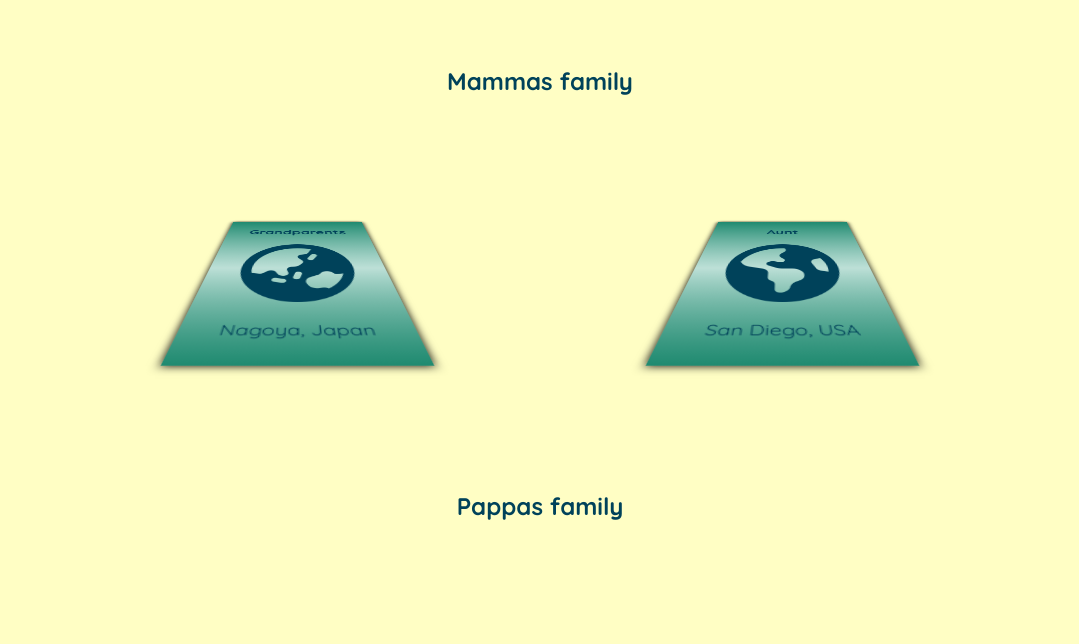
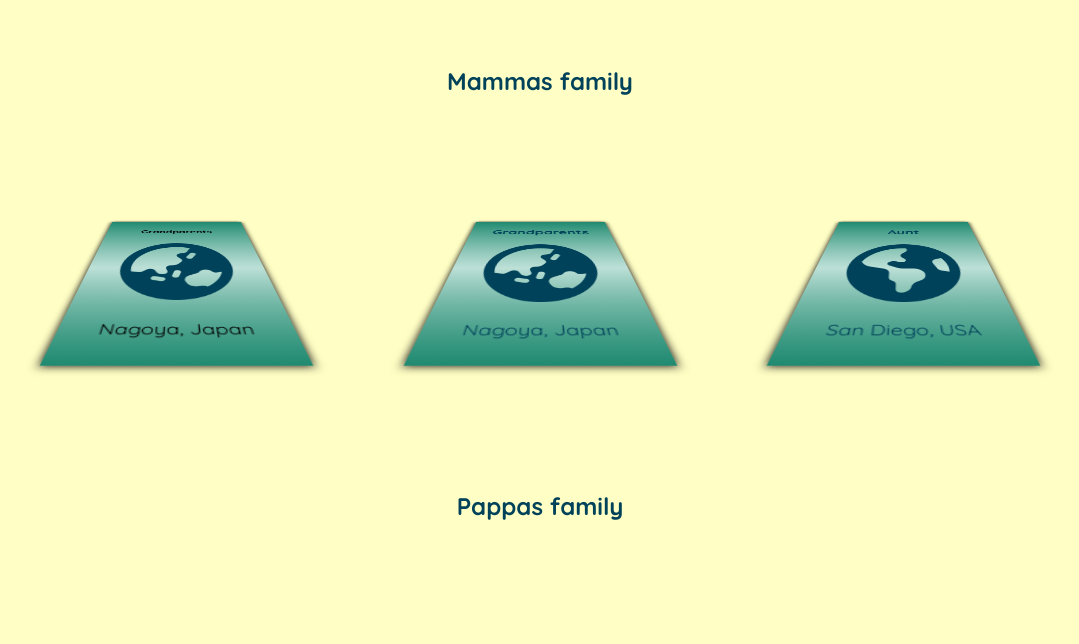
Before and after one commit to agorbacheva-y/css-animation, a plain HTML site: page index.html in a window 1280 px wide. Shown: the part 122-766 px from the top of the page, without its empty margins (100-1179 px from the left). Drawn offline with Linux system fonts and the light colour scheme.

Commit message:
keyframe animation to card one

```diff
--- a/index.html
+++ b/index.html
@@ -22,6 +22,12 @@
         <h2>Mammas family</h2>
 
         <section class="container">
+            <button class="button" type="button">
+                <h5>Grandparents</h5>
+                <i class="fa-solid fa-earth-asia fa-7x"></i>
+                <p>Nagoya, Japan</p>
+            </button>
+
             <div class="card">
                 <h5>Grandparents</h5>
                 <i class="fa-solid fa-earth-asia fa-7x"></i>
--- a/styles/index.css
+++ b/styles/index.css
@@ -54,7 +54,35 @@ i {
 }
 
 /* hover animation */
-.card:hover {
+.card:hover,
+.button:hover {
     cursor: pointer;
     transform: perspective(0);
 }
+
+.button {
+    max-width: 175px;
+    min-height: 250px;
+    width: 100%;
+    display: flex;
+    flex-direction: column;
+    justify-content: space-evenly;
+    align-items: center;
+    background-image: linear-gradient(#1F8A70, #bde0d7, #1F8A70);
+    box-shadow: 0 0 7px black;
+
+    transform: perspective(300px) rotatex(60deg);
+}
+
+@keyframes cardFlip {
+    from {transform: perspective(300px) rotatex(60deg)}
+    to {transform: perspective(none) rotatex(180deg);}
+}
+
+.button:active {
+    animation: none;
+}
+
+.button:focus {
+    animation: cardFlip 1.5s ease-in-out;
+}
```
